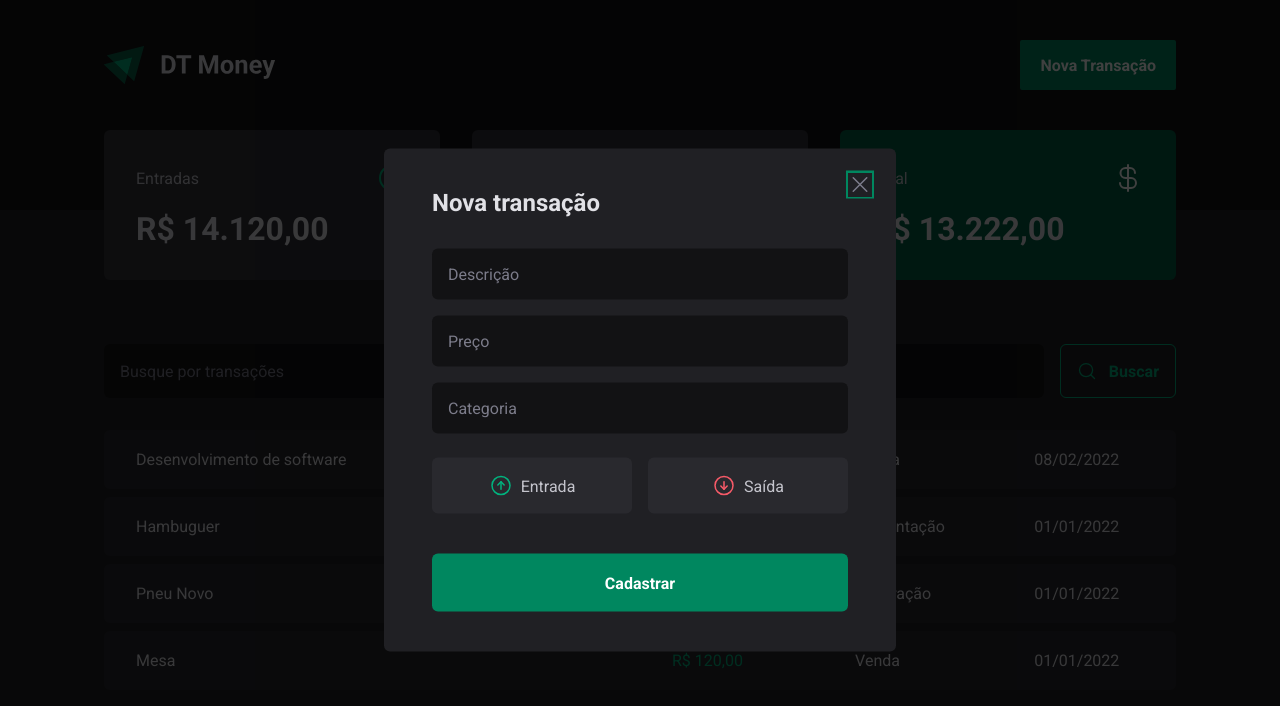
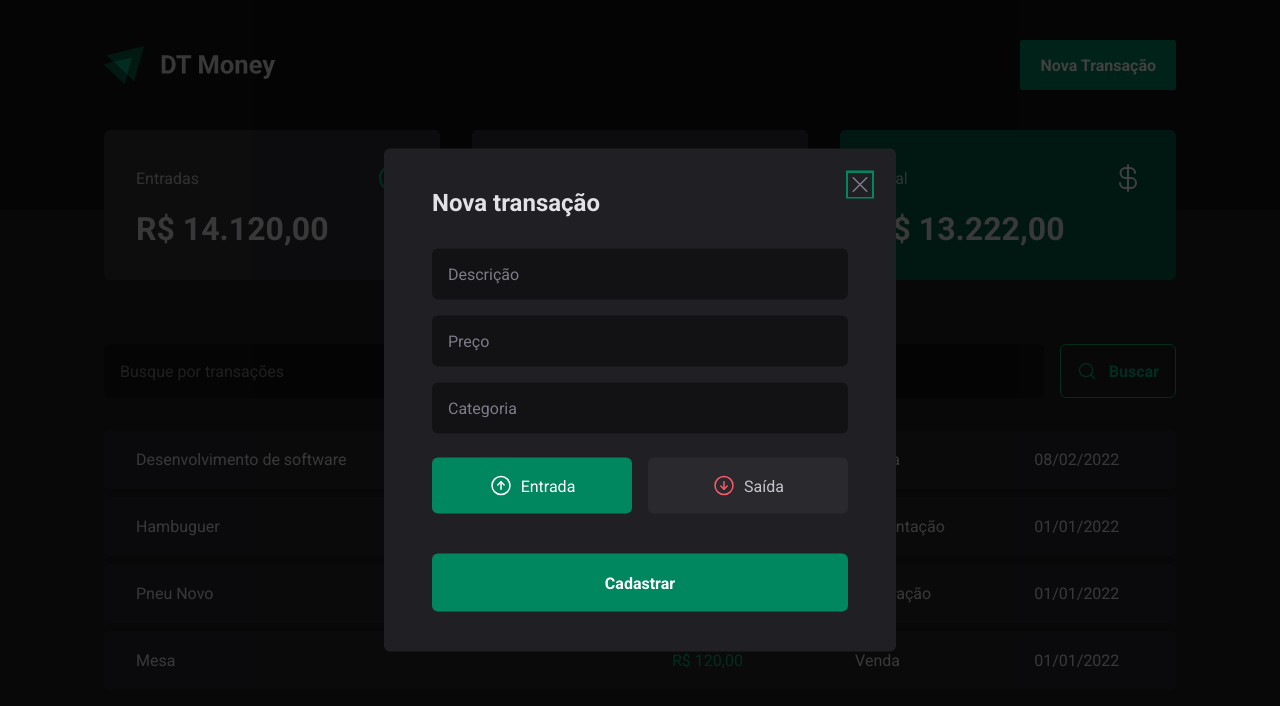
Before and after one commit to GerardoRodrigues/dt-money, a React (Vite) app: page / in a window 1280 px wide. Both pictures are taken after a click on the button "Nova Transação". Shown: the top 706 px of the page. Built offline with nearby package versions, Linux system fonts and the light colour scheme; data requests are answered from the project's data file.

Commit message:
controlled components

```diff
--- a/src/components/NewTransactionModal/index.tsx
+++ b/src/components/NewTransactionModal/index.tsx
@@ -1,7 +1,7 @@
 import * as Dialog from '@radix-ui/react-dialog'
 import { CloseButton, Content, Overlay, TransactionType, TransactionTypeButton } from './styles'
 import { ArrowCircleDown, ArrowCircleUp, X } from 'phosphor-react'
-import { useForm } from 'react-hook-form'
+import { Controller, useForm } from 'react-hook-form'
 import { zodResolver } from '@hookform/resolvers/zod'
 import * as z from 'zod'
 
@@ -9,14 +9,17 @@ const transactionsSchema = z.object({
     description: z.string().min(3).max(50),
     price: z.number(),
     category: z.string(),
-    //type: z.enum(['income', 'outcome'])
+    type: z.enum(['income', 'outcome'])
 })
 
 type TransactionType = z.infer<typeof transactionsSchema>
 
 export function NewTransactionModal() {
     const form = useForm<TransactionType>({
-        resolver: zodResolver(transactionsSchema)
+        resolver: zodResolver(transactionsSchema),
+        defaultValues: {
+            type: 'income'
+        }
     })
 
     function submit(data: TransactionType) {
@@ -40,7 +43,12 @@ export function NewTransactionModal() {
                     <input type="number" placeholder='Preço' required {...form.register('price', { valueAsNumber: true })}/>
                     <input type="text" placeholder='Categoria' required {...form.register('category')}/>
 
-                    <TransactionType>
+                    <Controller
+                        control={form.control}
+                        name="type"
+                        render={(props) => {
+                            return(
+                                <TransactionType onValueChange={props.field.onChange} value={props.field.value}>
                                     <TransactionTypeButton variant='income' value='income'>
                                         <ArrowCircleUp size={24} />
                                         Entrada
@@ -50,6 +58,9 @@ export function NewTransactionModal() {
                                         Saída
                                     </TransactionTypeButton>
                                 </TransactionType>
+                            )
+                        }}
+                    />
 
                     <button type='submit'>
                         Cadastrar
```
Lines whose indentation alone changed are shown as unchanged.
